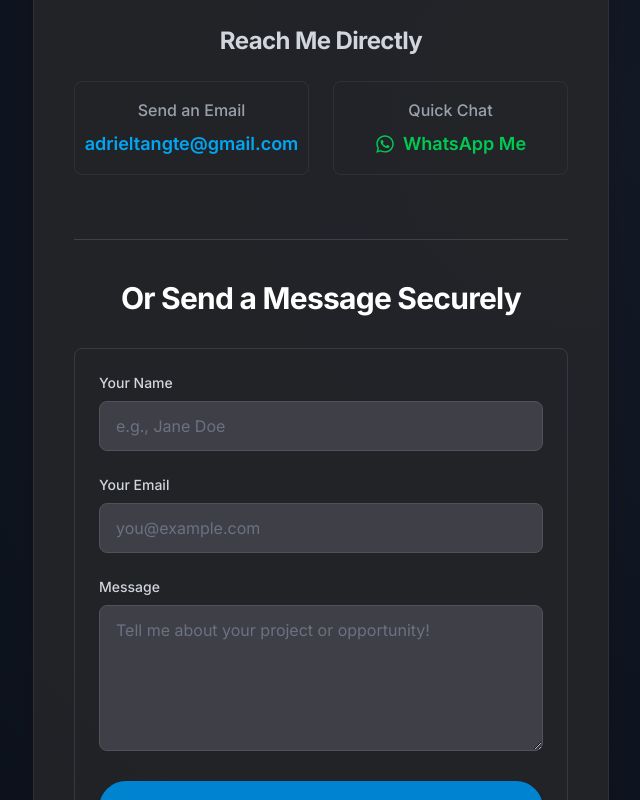
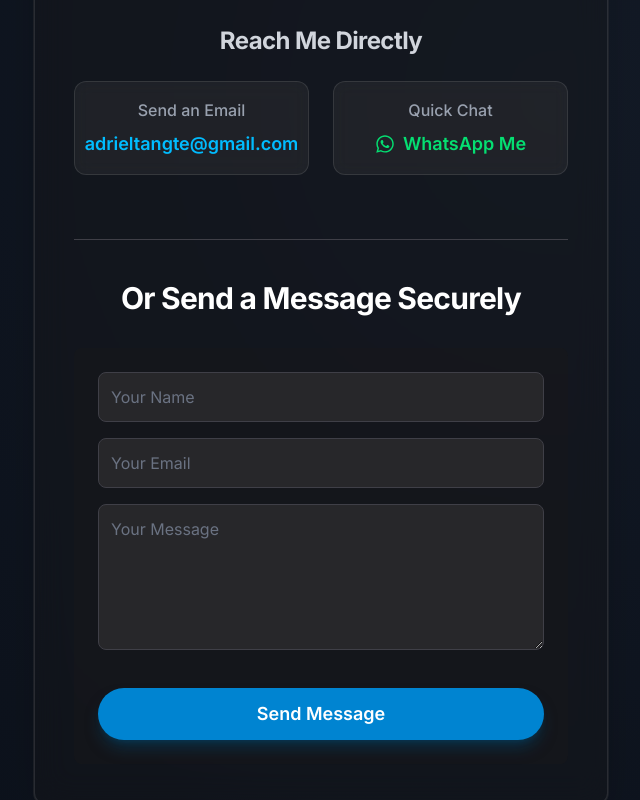
Before and after one commit to AdrielTTE/portfolio, a Next.js app: page /contact in a window 1280 px wide. Shown: the part 300-1100 px from the top of the page, without its empty margins (319-959 px from the left). Built offline with nearby package versions, Linux system fonts and the light colour scheme.

Commit message:
Latest version

```diff
--- a/app/contact/page.tsx
+++ b/app/contact/page.tsx
@@ -1,9 +1,8 @@
-// app/contact/page.tsx - FINAL PRESENTABLE VERSION
-
-"use client"; // Required for using Framer Motion
-import ContactForm from '@/components/ContactForm';
+"use client";
 import { motion } from 'framer-motion';
 import { FaWhatsapp } from 'react-icons/fa';
+// Import useState for form state management
+import React, { useState } from 'react';
 
 const WHATSAPP_NUMBER = '60163231053';
 const WHATSAPP_MESSAGE = "Hello there, I am interested in your services";
@@ -14,19 +13,60 @@ const getWhatsAppUrl = () => {
 };
 
 export default function ContactPage() {
+    // 1. STATE FOR FORM INPUTS AND SUBMISSION STATUS
+    const [formData, setFormData] = useState({ name: '', email: '', message: '' });
+    const [status, setStatus] = useState(''); // 'loading', 'success', 'error'
+
+    // Formspree endpoint (keep this constant)
+    const FORM_URL = 'https://formspree.io/f/mwpgnwzl';
+
+    const handleChange = (e: React.ChangeEvent<HTMLInputElement | HTMLTextAreaElement>) => {
+        setFormData({ ...formData, [e.target.name]: e.target.value });
+    };
+
+    // 2. THE NEW ASYNCHRONOUS SUBMISSION HANDLER
+    const handleSubmit = async (e: React.FormEvent<HTMLFormElement>) => {
+        e.preventDefault(); // Stop the default form submission
+        setStatus('loading');
+
+        try {
+            const response = await fetch(FORM_URL, {
+                method: 'POST',
+                // Crucial change: Send data as JSON in the body
+                headers: {
+                    'Content-Type': 'application/json',
+                    'Accept': 'application/json',
+                },
+                body: JSON.stringify(formData), // Convert state to JSON string
+            });
+
+            if (response.ok) {
+                setStatus('success');
+                setFormData({ name: '', email: '', message: '' }); // Clear form
+            } else {
+                // Handle Formspree specific errors
+                const data = await response.json();
+                console.error("Formspree Error:", data);
+                setStatus('error');
+            }
+        } catch (error) {
+            console.error("Submission failed:", error);
+            setStatus('error');
+        }
+    };
+
     return (
-        // Outer container with padding to clear the floating Navbar
         <div className="container mx-auto p-8 pt-32 text-gray-100">
-
-            {/* 🚀 MAIN CONTENT WRAPPER: Framer Motion Animation */}
+            {/* 🚀 MAIN CONTENT WRAPPER: SYNCHRONIZED FROSTED GLASS STYLE */}
             <motion.div
                 initial={{ opacity: 0, y: 30 }}
                 animate={{ opacity: 1, y: 0 }}
                 transition={{ duration: 0.8 }}
-                className="max-w-xl mx-auto bg-zinc-800/80 p-10 rounded-xl shadow-2xl border border-zinc-700/50"
+                className="max-w-xl mx-auto p-10 rounded-xl shadow-2xl
+                           bg-zinc-900/40 backdrop-blur-lg
+                           ring-1 ring-inset ring-white/10 border border-white/5"
             >
 
-                {/* Header and Subtitle - Centered within the box */}
                 <h1 className="text-5xl font-extrabold text-center text-white mb-4">
                     Get In Touch
                 </h1>
@@ -34,35 +74,37 @@ export default function ContactPage() {
                     Let's build something great together.
                 </p>
 
-                {/* 1. CONSOLIDATED CONTACT LINKS BLOCK */}
+                {/* (Contact Links Block remains unchanged) */}
                 <div className="text-center mb-16">
                     <h2 className="text-2xl font-bold mb-6 text-gray-300">
                         Reach Me Directly
                     </h2>
 
-                    {/* Grid for side-by-side Email and WhatsApp */}
                     <div className="grid grid-cols-1 sm:grid-cols-2 gap-6 items-start">
-
-                        {/* Email Link Block */}
-                        <div className="flex flex-col items-center p-4 border border-zinc-700/50 rounded-lg">
+                        {/* Email Link Block - FROSTED GLASS CARD */}
+                        <div className="flex flex-col items-center p-4 rounded-xl
+                                     bg-white/5 backdrop-blur-sm border border-white/10
+                                     transition-transform duration-300 hover:bg-white/10">
                             <h3 className="text-md font-medium text-gray-400 mb-2">Send an Email</h3>
                             <a
                                 href="mailto:adrieltangte@gmail.com"
-                                className="text-sky-500 hover:text-sky-400 text-lg font-semibold transition-colors duration-200"
+                                className="text-sky-400 hover:text-sky-300 text-lg font-semibold transition-colors duration-200"
                                 aria-label="Email Me Directly"
                             >
                                 adrieltangte@gmail.com
                             </a>
                         </div>
 
-                        {/* WhatsApp Link Block */}
-                        <div className="flex flex-col items-center p-4 border border-zinc-700/50 rounded-lg">
+                        {/* WhatsApp Link Block - FROSTED GLASS CARD */}
+                        <div className="flex flex-col items-center p-4 rounded-xl
+                                     bg-white/5 backdrop-blur-sm border border-white/10
+                                     transition-transform duration-300 hover:bg-white/10">
                             <h3 className="text-md font-medium text-gray-400 mb-2">Quick Chat</h3>
                             <a
                                 href={getWhatsAppUrl()}
                                 target="_blank"
                                 rel="noopener noreferrer"
-                                className="text-green-500 hover:text-green-400 text-lg font-semibold transition-colors duration-200 flex items-center"
+                                className="text-green-400 hover:text-green-300 text-lg font-semibold transition-colors duration-200 flex items-center"
                                 aria-label="Start WhatsApp Chat"
                             >
                                 <FaWhatsapp className="mr-2" size={20} />
@@ -71,21 +113,74 @@ export default function ContactPage() {
                         </div>
                     </div>
                 </div>
-                {/* END CONSOLIDATED CONTACT LINKS BLOCK */}
 
-
-                {/* Contact Form Section */}
                 <h2 className="text-3xl font-bold mb-8 text-center text-white border-t border-zinc-700 pt-10">
                     Or Send a Message Securely
                 </h2>
 
-                {/* Form is contained in a minimal border */}
-                <div className="p-6 border border-zinc-700/80 rounded-lg">
-                    <ContactForm />
+                {/* Inner Form Well (SUBMIT HANDLER APPLIED HERE) */}
+                <div className="p-6 bg-zinc-900/50 rounded-lg">
+                    <form
+                        // REMOVED action="https://formspree.io/f/mwpgnwzl"
+                        // REMOVED method="POST"
+                        onSubmit={handleSubmit} // 👈 Added the new handler
+                        className="space-y-4"
+                    >
+                        <input
+                            type="text"
+                            name="name"
+                            placeholder="Your Name"
+                            value={formData.name} // 👈 Added value/onChange
+                            onChange={handleChange}
+                            className="w-full p-3 rounded-lg bg-zinc-800 border border-zinc-700 text-white placeholder-gray-500 focus:ring-sky-500 focus:border-sky-500"
+                            required
+                        />
+                        <input
+                            type="email"
+                            name="email"
+                            placeholder="Your Email"
+                            value={formData.email} // 👈 Added value/onChange
+                            onChange={handleChange}
+                            className="w-full p-3 rounded-lg bg-zinc-800 border border-zinc-700 text-white placeholder-gray-500 focus:ring-sky-500 focus:border-sky-500"
+                            required
+                        />
+                        <textarea
+                            name="message"
+                            placeholder="Your Message"
+                            rows={5}
+                            value={formData.message} // 👈 Added value/onChange
+                            onChange={handleChange}
+                            className="w-full p-3 rounded-lg bg-zinc-800 border border-zinc-700 text-white placeholder-gray-500 focus:ring-sky-500 focus:border-sky-500"
+                            required
+                        ></textarea>
+
+                        {/* Status/Loading Indicator */}
+                        {status === 'success' && (
+                            <p className="text-center text-green-400 font-bold">Message sent successfully!</p>
+                        )}
+                        {status === 'error' && (
+                            <p className="text-center text-red-400 font-bold">Failed to send message. Please try WhatsApp or email.</p>
+                        )}
+
+                        {/* 🌟 SYNCHRONIZED SUBMIT BUTTON 🌟 */}
+                        <button
+                            type="submit"
+                            disabled={status === 'loading'} // Disable while loading
+                            className={`
+                                w-full mt-4 px-6 py-3 text-lg font-semibold rounded-full transition-all duration-300 ease-in-out
+                                shadow-lg shadow-sky-900/50
+                                ${status === 'loading'
+                                    ? 'bg-sky-700 cursor-not-allowed opacity-70'
+                                    : 'bg-sky-600 hover:bg-sky-500 active:bg-sky-700'}
+                                text-white
+                            `}
+                        >
+                            {status === 'loading' ? 'Sending...' : 'Send Message'}
+                        </button>
+                    </form>
                 </div>
             </motion.div>
 
-            {/* Bottom padding for clearance */}
             <div className="pb-24"></div>
         </div>
     );
--- a/components/ContactForm.tsx
+++ b/components/ContactForm.tsx
@@ -1,76 +1,85 @@
-// components/ContactForm.tsx - FINAL THEME VERSION
+// components/ContactForm.tsx - FROSTED GLASS SUBMIT BUTTON
 
-"use client"; // Retain the client directive for best practice with interactive forms
+"use client";
+import React, { useState } from 'react';
 
-import React from 'react';
+// NOTE: This is a placeholder form component. Replace it with your actual form logic
+// (e.g., state, error handling, API submission logic).
 
 export default function ContactForm() {
-  // Replace the placeholder below with the actual URL you copied from Formspree!
-  const FORM_ACTION_URL = 'https://formspree.io/f/mwpgnwzl';
+    const [status, setStatus] = useState('');
+
+    const handleSubmit = (e: React.FormEvent) => {
+        e.preventDefault();
+        setStatus('submitting');
+
+        // --- Replace this with your actual form submission logic (e.g., fetch, API call) ---
+        setTimeout(() => {
+            // Simulate success
+            setStatus('success');
+        }, 2000);
+    };
 
     return (
-    <form action={FORM_ACTION_URL} method="POST" className="space-y-6">
-
-      {/* Name Field */}
+        <form onSubmit={handleSubmit} className="space-y-6">
             <div>
-        <label htmlFor="name" className="block text-sm font-medium text-gray-300 mb-2">
-          Your Name
-        </label>
+                <label htmlFor="name" className="block text-sm font-medium text-gray-300 mb-2">Name</label>
                 <input
                     type="text"
-          name="name"
                     id="name"
                     required
-          placeholder="e.g., Jane Doe"
-          // Minimalist Dark Input Styling (Dark background, light text, Sky Blue focus)
-          className="w-full px-4 py-3 bg-zinc-700 border border-zinc-600 rounded-lg text-gray-100 placeholder-gray-500
-                     focus:border-sky-500 focus:ring-1 focus:ring-sky-500 transition-colors duration-200"
+                    className="w-full p-3 rounded-md bg-zinc-800/70 border border-zinc-700 focus:ring-sky-500 focus:border-sky-500 text-gray-100"
+                    placeholder="Your Name"
                 />
             </div>
 
-      {/* Email Field */}
             <div>
-        <label htmlFor="email" className="block text-sm font-medium text-gray-300 mb-2">
-          Your Email
-        </label>
+                <label htmlFor="email" className="block text-sm font-medium text-gray-300 mb-2">Email</label>
                 <input
                     type="email"
-          name="_replyto"
                     id="email"
                     required
+                    className="w-full p-3 rounded-md bg-zinc-800/70 border border-zinc-700 focus:ring-sky-500 focus:border-sky-500 text-gray-100"
                     placeholder="you@example.com"
-          // Minimalist Dark Input Styling
-          className="w-full px-4 py-3 bg-zinc-700 border border-zinc-600 rounded-lg text-gray-100 placeholder-gray-500
-                     focus:border-sky-500 focus:ring-1 focus:ring-sky-500 transition-colors duration-200"
                 />
             </div>
 
-      {/* Message Field */}
             <div>
-        <label htmlFor="message" className="block text-sm font-medium text-gray-300 mb-2">
-          Message
-        </label>
+                <label htmlFor="message" className="block text-sm font-medium text-gray-300 mb-2">Message</label>
                 <textarea
-          name="message"
                     id="message"
-          rows={5} // Increased rows for better visual balance
+                    rows={4}
                     required
-          placeholder="Tell me about your project or opportunity!"
-          // Minimalist Dark Input Styling
-          className="w-full px-4 py-3 bg-zinc-700 border border-zinc-600 rounded-lg text-gray-100 placeholder-gray-500
-                     focus:border-sky-500 focus:ring-1 focus:ring-sky-500 transition-colors duration-200"
+                    className="w-full p-3 rounded-md bg-zinc-800/70 border border-zinc-700 focus:ring-sky-500 focus:border-sky-500 text-gray-100 resize-none"
+                    placeholder="How can I help you?"
                 />
             </div>
 
-      {/* Submit Button - Sky Blue Primary Color and Material Geometry (Pill shape) */}
+            {/* 🎯 SUBMIT BUTTON - SYNCHRONIZED FROSTED GLASS STYLE */}
             <button
                 type="submit"
-        className="w-full flex justify-center py-3 px-4 border border-transparent rounded-full shadow-lg text-lg font-semibold
-                   bg-sky-600 text-white hover:bg-sky-500 active:bg-sky-700 focus:ring-4 focus:ring-sky-500 focus:ring-opacity-50
-                   transition-all duration-200"
+                disabled={status === 'submitting'}
+                className="
+                    w-full inline-block px-8 py-3 text-lg font-semibold rounded-full shadow-xl relative
+
+                    // FROSTED GLASS BASE
+                    bg-sky-600/40 backdrop-blur-md
+
+                    // COLOR, BORDER, RING (Matches About Page Button)
+                    text-white
+                    border border-sky-500/50 ring-1 ring-sky-500/50
+
+                    // HOVER EFFECT
+                    hover:bg-sky-500/60 active:bg-sky-700/80
+                    transition-all duration-300 ease-in-out disabled:opacity-50 disabled:cursor-not-allowed
+                "
             >
-        Send Message
+                {status === 'submitting' ? 'Sending...' : 'Send Message'}
             </button>
+
+            {status === 'success' && (
+                <p className="text-center text-green-400 mt-4">Message sent successfully!</p>
+            )}
         </form>
     );
 }
```
Also changed, not shown: app/about/page.tsx (+42 -32 lines), app/page.tsx (+44 -38 lines), components/Navbar.tsx (+19 -10 lines), app/icon.png (added), 1 other file (tests, documents, lock files or other folders). Lines whose indentation alone changed are shown as unchanged.
